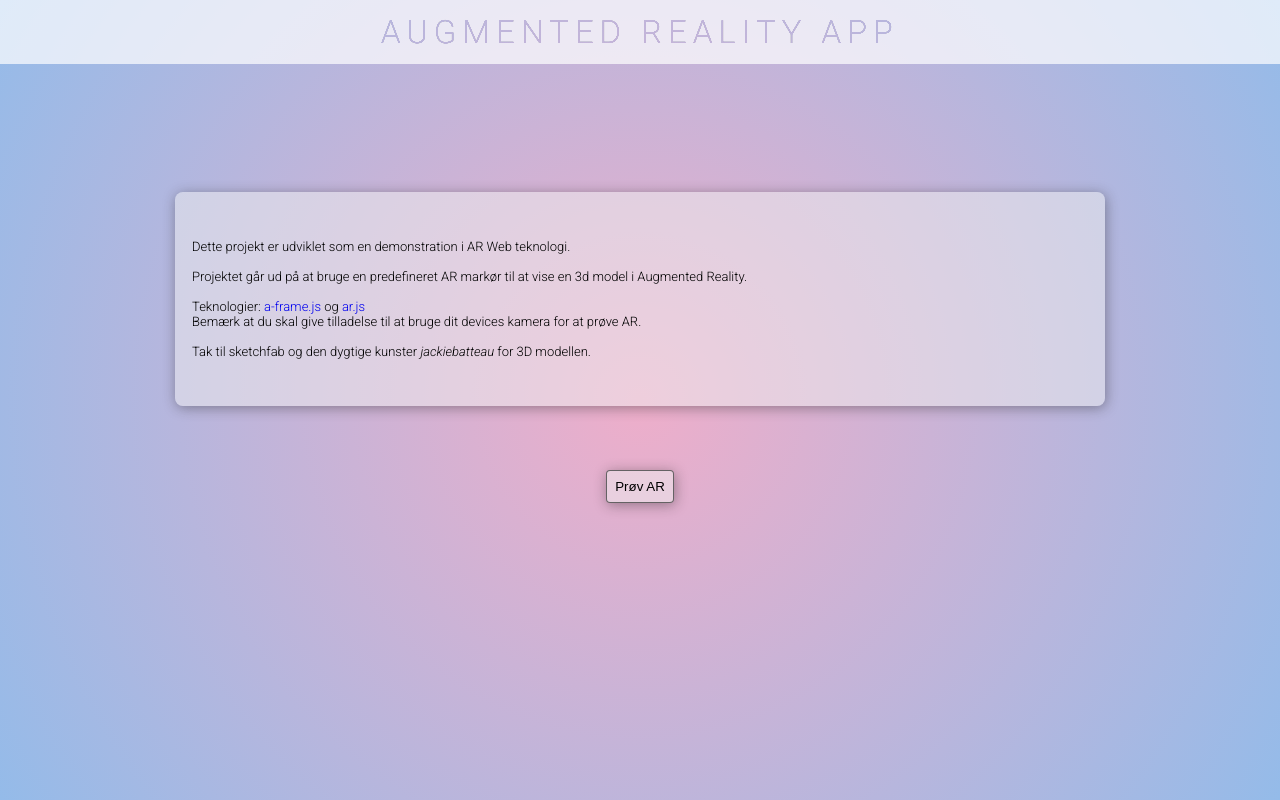
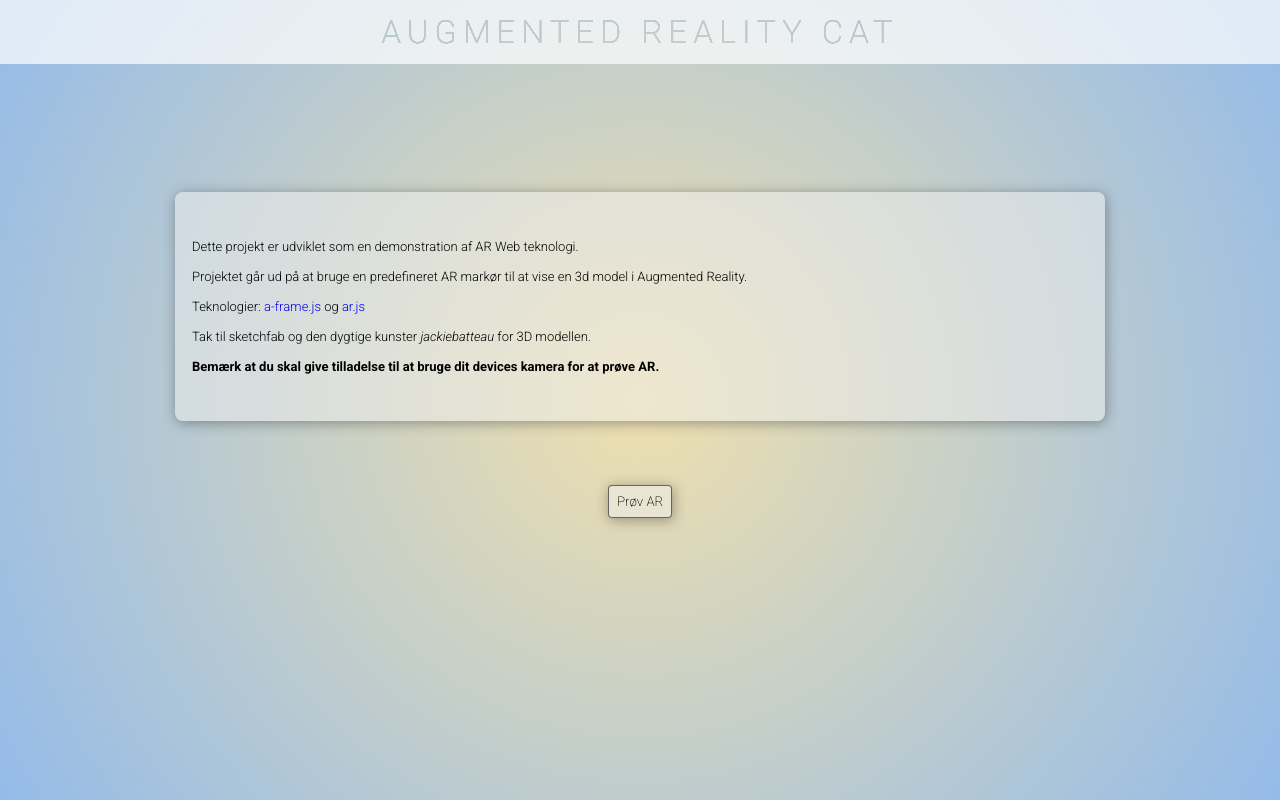
Before and after one commit to TCAA-Web/AR-Cat, a plain HTML site: page index.html in a window 1280 px wide. Drawn offline with Linux system fonts and the light colour scheme.

Commit message:
fixed styling

```diff
--- a/index.html
+++ b/index.html
@@ -8,10 +8,10 @@
   </head>
   <body>
     <article class="landingBg">
-      <h1 class="text headline">Augmented Reality App</h1>
+      <h1 class="text headline">Augmented Reality Cat</h1>
       <section class="containerRounded text">
         <br /><br />
-        <p>Dette projekt er udviklet som en demonstration i AR Web teknologi.</p>
+        <p>Dette projekt er udviklet som en demonstration af AR Web teknologi.</p>
         <br />
         <p>
           Projektet går ud på at bruge en predefineret AR markør til at vise en 3d model i Augmented Reality.
@@ -19,9 +19,11 @@
           Teknologier: <a href="https://aframe.io">a-frame.js</a> og
           <a href="https://ar-js-org.github.io/AR.js-Docs/">ar.js</a>
           <br />
-          Bemærk at du skal give tilladelse til at bruge dit devices kamera for at prøve AR.
-          <br /><br />
+          <br />
           Tak til sketchfab og den dygtige kunster <i>jackiebatteau</i> for 3D modellen.
+          <br />
+          <br />
+          <b> Bemærk at du skal give tilladelse til at bruge dit devices kamera for at prøve AR.</b>
         </p>
         <br /><br />
       </section>
--- a/styles/main.scss
+++ b/styles/main.scss
@@ -40,8 +40,8 @@
 }
 
 .landingBg {
-  background: #eeaeca;
-  background: radial-gradient(circle, rgba(238, 174, 202, 1) 0%, rgba(148, 187, 233, 1) 100%);
+  background: #eedfae;
+  background: radial-gradient(circle, rgba(238, 223, 174, 1) 0%, rgba(148, 187, 233, 1) 100%);
   width: 100%;
   height: 100vh;
 }
@@ -83,8 +83,17 @@
   flex-direction: column;
   box-shadow: 1px 2px 13px rgba(33, 33, 33, 0.4);
   margin-top: 5%;
+  font-weight: 200;
+  font-family: $roboto-font;
+  text-align: center;
+  cursor: pointer;
+  &:hover {
+    font-weight: 500;
+  }
 }
 
 a {
+  padding: 0;
+  margin: 0;
   text-decoration: none;
 }
```
Also changed, not shown: styles/main.css.
